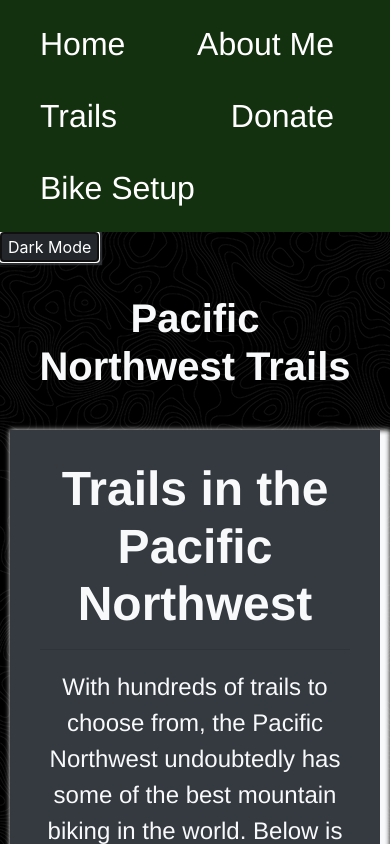
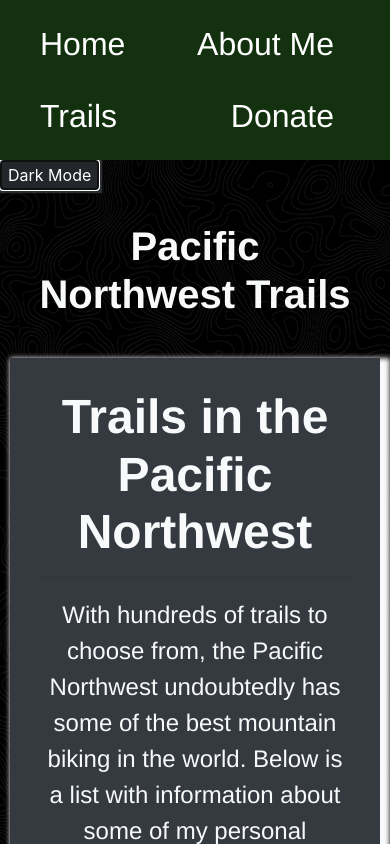
Before and after one commit to wwu-cptr220-a20/project-QuintonPrice, a website: page trails/trails.html in a window 390 px wide. Both pictures are taken after a click on the button "Dark Mode". Shown: the top 844 px of the page. Drawn offline with nearby package versions, Linux system fonts and the light colour scheme.

Commit message:
removed incorrect navbar item on trails.html

```diff
--- a/js/main.js
+++ b/js/main.js
@@ -6,6 +6,7 @@ let button = document.getElementById("dark_mode");
 // function to change classes & create dark mode
 function darkModeCallBack() {
     document.querySelector("h1").classList.toggle("text-light");
+    document.querySelector("footer").classList.toggle("text-light");
 
     // changes container class colors
     let container = document.querySelectorAll(".container");
--- a/trails/trails.html
+++ b/trails/trails.html
@@ -32,7 +32,6 @@
             <li><a href="../about-me/about-me.html">About Me</a></li>
             <li><a href="trails.html">Trails</a></li>
             <li><a href="https://www.evergreenmtb.org/support-us/donate" target="_blank">Donate</a></li>
-            <li><a href="#bike-setup">Bike Setup</a></li>
         </nav>
     </div>
 
```
